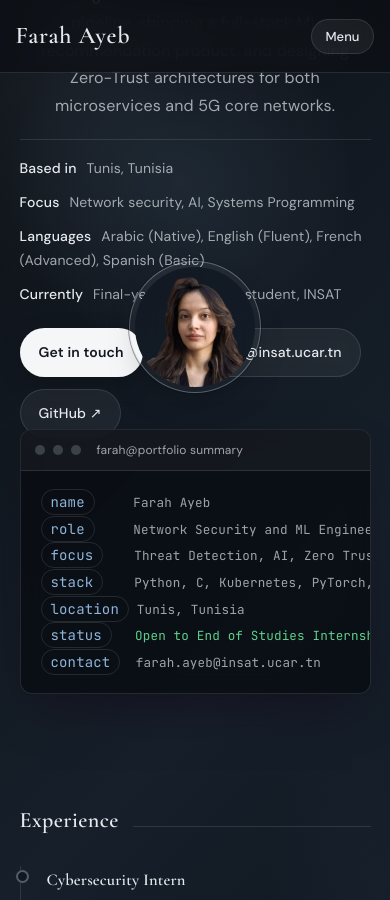
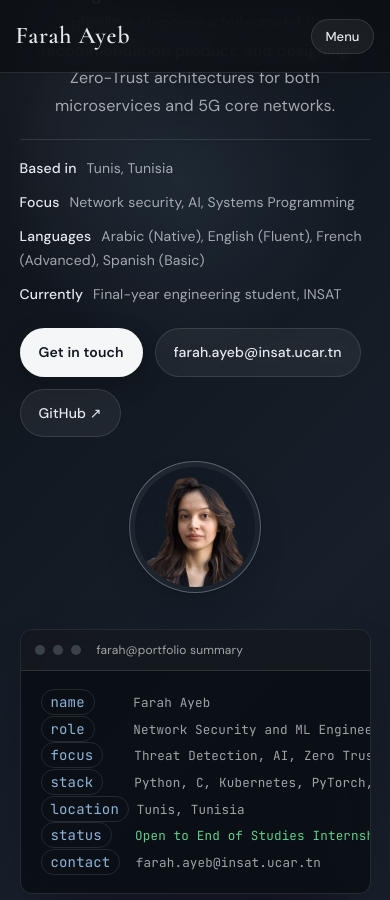
Before and after one commit to AyebFarah/AyebFarah.github.io, a Jekyll site: the page built from index.md, in a window 390 px wide and 900 px high, scrolled down 665 px. Built offline with Jekyll 4.4.1, drawn with Linux system fonts in a browser that asks for light colours.

Commit message:
mobile reactivity

```diff
--- a/assets/css/style.scss
+++ b/assets/css/style.scss
@@ -527,6 +527,9 @@ footer.site-footer{color:var(--muted); font-size:12px; margin-top:40px;}
   .about-intro{flex-direction:column; align-items:center; text-align:center;}
   .about-copy p{max-width:none;}
   .about-meta{text-align:left;}
-  .profile-frame{width:clamp(132px, 28vw, 180px); height:clamp(132px, 28vw, 180px);}
-  .tl-head{flex-direction:column; gap:2px;}
+  .profile-frame{
+    width:clamp(132px, 28vw, 180px);
+    height:clamp(132px, 28vw, 180px);
+    margin-top: 0;
+  }
 }
```
